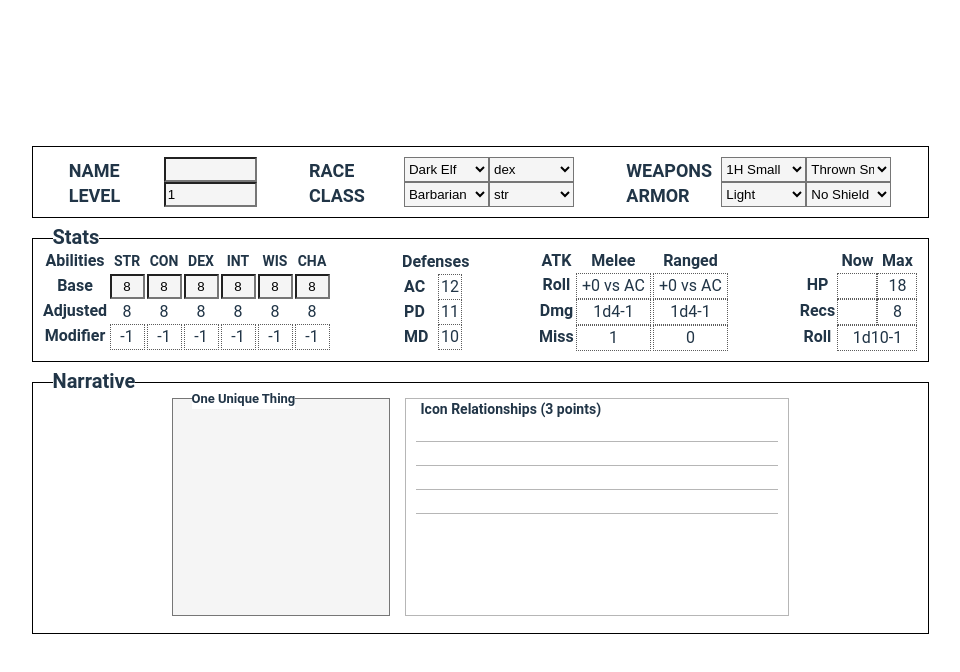
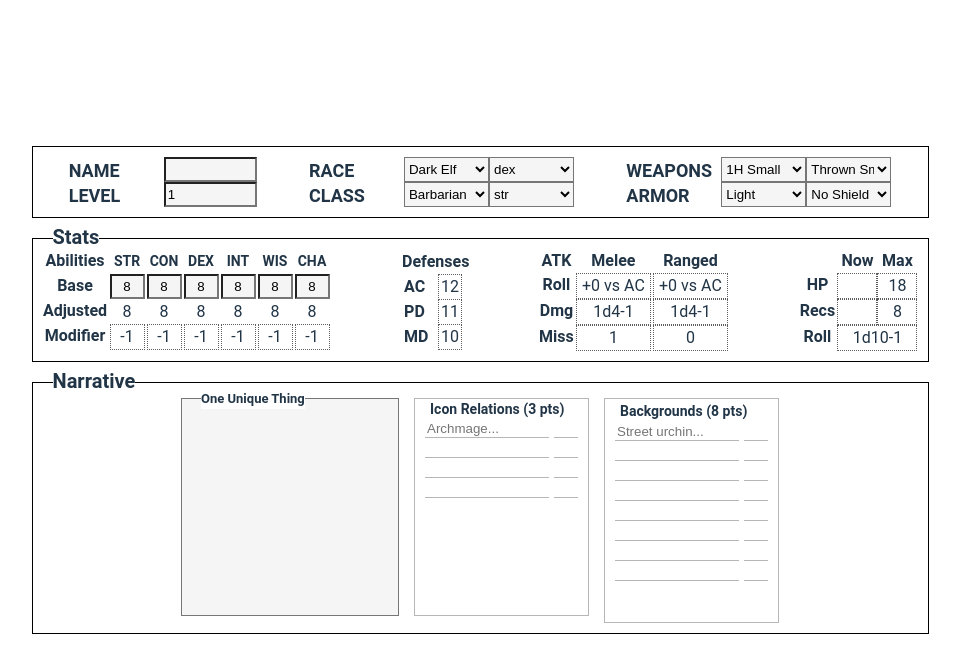
Before and after one commit to Xenrathe/React-FormGen, a React (Vite) app: page / in a window 1280 px wide. Shown: the top 672 px of the page, without its empty margins (160-1120 px from the left). Built offline with nearby package versions, Linux system fonts and the light colour scheme.

Commit message:
Add Backgrounds to NarrativeBlock - still needs some css cleanup/polish

```diff
--- a/src/CharSheetComponents/CharSheet.css
+++ b/src/CharSheetComponents/CharSheet.css
@@ -195,8 +195,13 @@
   padding-left: 5px;
 }
 
+.lined-inputs .single-line input[type="number"] {
+  width: 20px;
+}
+
 .lined-inputs .single-line {
-
+  display: flex;
+  gap: 5px;
 }
 
 .lined-inputs .lined-input {
@@ -204,4 +209,5 @@
   border: 1px rgb(182, 182, 182);
   border-style: none none solid none;
   margin-bottom: 2px;
+  width: 120px;
 }
--- a/src/CharSheetComponents/NarrativeBlock.jsx
+++ b/src/CharSheetComponents/NarrativeBlock.jsx
@@ -3,7 +3,7 @@ function NarrativeBlock({ character, narrativeBlock, setNarrativeBlock }) {
     const newRelations = {};
 
     for (let i = 1; i <= 4; i++) {
-      const key = document.getElementById(`icon-input-${i}`)?.value.trim();
+      const key = document.getElementById(`icon-input-${i}`)?.value;
       const value = parseInt(document.getElementById(`icon-input-num-${i}`)?.value, 10) || 0;
 
       if (key) {
@@ -40,29 +40,74 @@ function NarrativeBlock({ character, narrativeBlock, setNarrativeBlock }) {
     return (maxPoints - sum);
   }
 
-  function generateIconRelationshipLines(numLines){
+  const handleBackgrounds = () => {
+    const maxPerBg = character.queryMaxBackground()[1];
+    const newBackgrounds = {};
+
+    for (let i = 1; i <= 4; i++) {
+      const key = document.getElementById(`background-input-${i}`)?.value;
+      let value = parseInt(document.getElementById(`background-input-num-${i}`)?.value, 10) || 0;
+
+      if (value < 0) {
+        value = 1;
+      } else if (value > maxPerBg) {
+        value = 5;
+      }
+
+      if (key) {
+        newBackgrounds[key] = value;
+      }
+    }
+
+    setNarrativeBlock({...narrativeBlock,
+      backgrounds: newBackgrounds,
+    });
+
+    const backgroundsDiv = document.getElementById("backgrounds");
+    if (getBackgroundPointsRemaining(newBackgrounds) < 0) {
+      backgroundsDiv.classList.add('input-error');
+    } else {
+      backgroundsDiv.classList.remove('input-error');
+    }
+  };
+
+  function getBackgroundPointsRemaining(backgrounds) {
+    const maxBGs = character.queryMaxBackground();
+
+    let sum = 0;
+    Object.values(backgrounds).forEach ((value) => {
+      sum += value;
+    })
+
+    return (maxBGs[0] - sum);
+  }
+
+  function generateLinedInput(numLines, idBase, placeholder, dataObject, onChangeFn, includeNumber) {
     const lines = [];
 
     for (let i = 1; i <= numLines; i++) {
       lines.push(
-      <div key={`icon-rel-${i}`} className="single-line">
+        <div key={`k-${idBase}-${i}`} className="single-line">
           <input
             type="text"
-          id={"icon-input-" + i}
+            id={`${idBase}-` + i}
             className="lined-input"
-          value={Object.keys(narrativeBlock.iconRelationships)[i - 1] || ""}
-          onChange={handleIconRelations}
+            placeholder={i == 1 ? placeholder : ""}
+            value={Object.keys(dataObject)[i - 1] || ""}
+            onChange={onChangeFn}
           />
+          {includeNumber && (
             <input
               type="number"
-          id={"icon-input-num-" + i}
+              id={`${idBase}-num-` + i}
               className="lined-input"
-          value={Object.values(narrativeBlock.iconRelationships)[i - 1] || ""}
-          onChange={handleIconRelations}
+              value={Object.values(dataObject)[i - 1] || ""}
+              onChange={onChangeFn}
             />
+          )}
         </div>
       );
-    };
+    }
 
     return lines;
   }
@@ -85,8 +130,12 @@ function NarrativeBlock({ character, narrativeBlock, setNarrativeBlock }) {
         />
       </div>
       <div id="icon-relationships" className="narrative-input lined-inputs">
-        <label className="title">Icon Relationships ({getRelationshipPointsRemaining(narrativeBlock.iconRelationships)} points)</label>
-          {generateIconRelationshipLines(4)}
+        <label className="title">Icon Relations ({getRelationshipPointsRemaining(narrativeBlock.iconRelationships)} pts)</label>
+          {generateLinedInput(4, "icon-input", "Archmage...", narrativeBlock.iconRelationships, handleIconRelations, true)}
+      </div>
+      <div id="backgrounds" className="narrative-input lined-inputs">
+        <label className="title">Backgrounds ({getBackgroundPointsRemaining(narrativeBlock.backgrounds)} pts)</label>
+        {generateLinedInput(8, "background-input", "Street urchin...", narrativeBlock.backgrounds, handleBackgrounds, true)}
       </div>
     </div>
   );
--- a/src/Character.js
+++ b/src/Character.js
@@ -66,6 +66,17 @@ export class Character {
     });
 
     return highestMod;
+  }
+
+  //returns an array [totalPointsMax, maxPerBG]
+  queryMaxBackground() {
+    let maxTotal = 8;
+    let maxPer = 5;
+
+    // further backgrounding feat?
+    // something else?
+
+    return [maxTotal, maxPer]
   }
 
   calculateMaxHP() {
@@ -159,7 +170,6 @@ export class Character {
 
     //get weapon from jobs data
     const weaponStringSplit = this.weaponType[attackType].split(" "); //e.g. ["1H", "Small"]
-    console.log(weaponStringSplit);
     const weaponData =
       jobs[this.job][attackType][weaponStringSplit[0]][weaponStringSplit[1]]; //{ATK: #, DMG: #}
 
```
Lines whose indentation alone changed are shown as unchanged.
